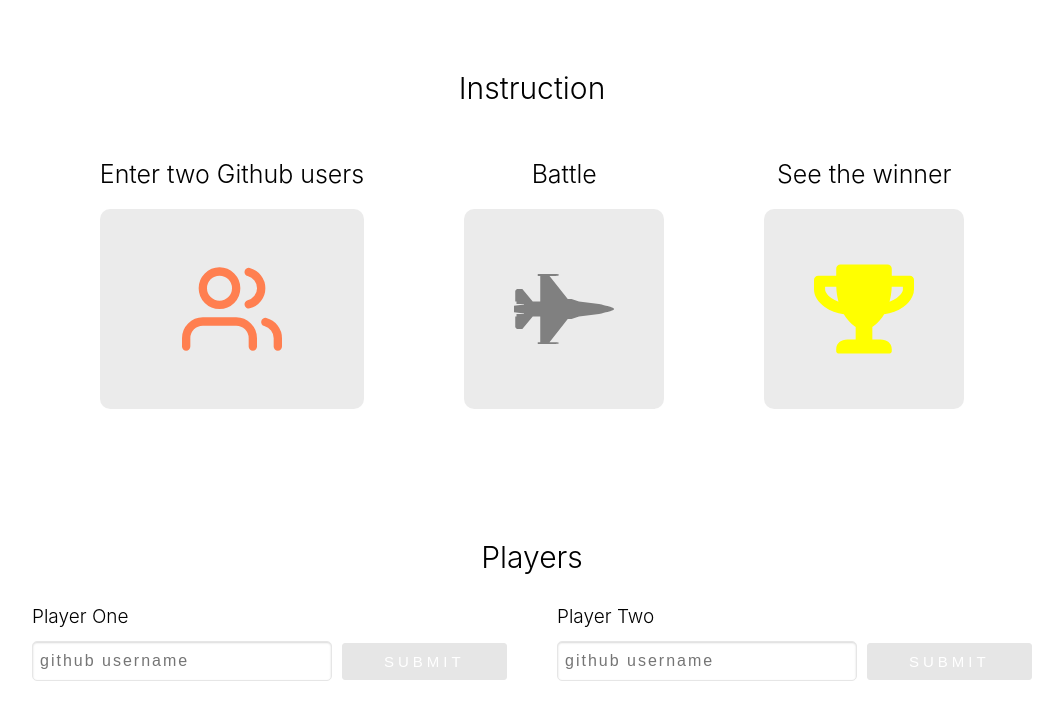
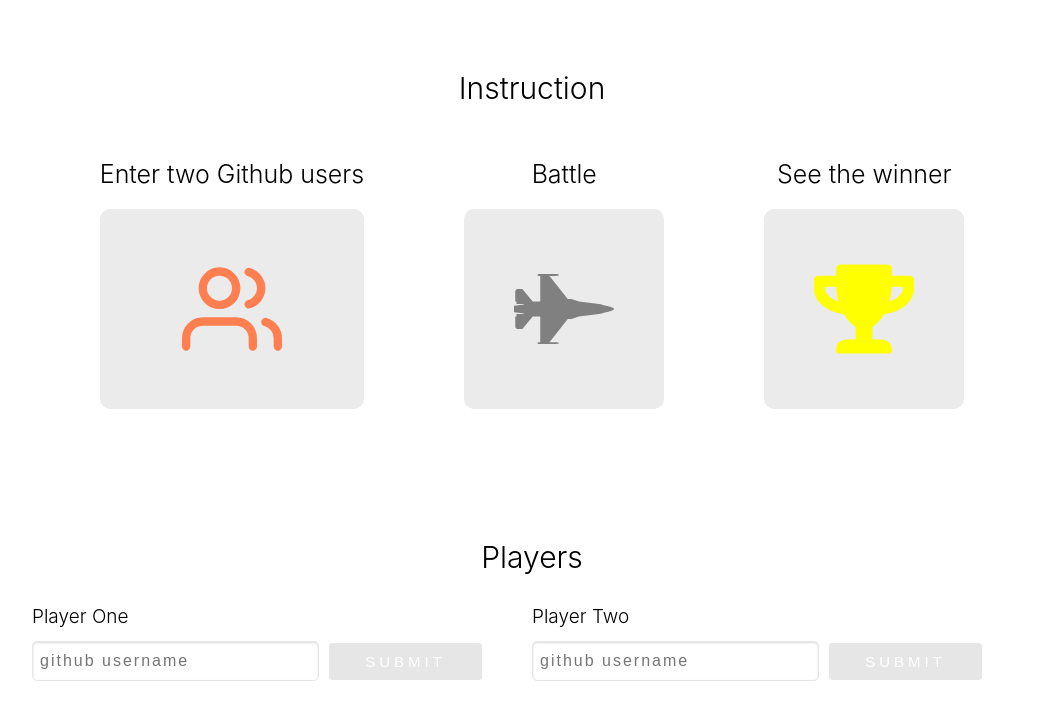
Before and after one commit to zakali22/github-battle-v2, a React app: page / in a window 1280 px wide. Shown: the whole page, without its empty margins (108-1171 px from the left). Built offline with nearby package versions, Linux system fonts and the light colour scheme.

Commit message:
Add margin to forms

```diff
--- a/src/styles/components/player.scss
+++ b/src/styles/components/player.scss
@@ -14,9 +14,7 @@
         align-self: stretch;
         & > * {
             flex: 1 0 auto;
-            &:not(:last-child){
-                margin-right: 5rem;
-            }
+            margin-right: 5rem;
         }
     }
     .player__btn {
```
